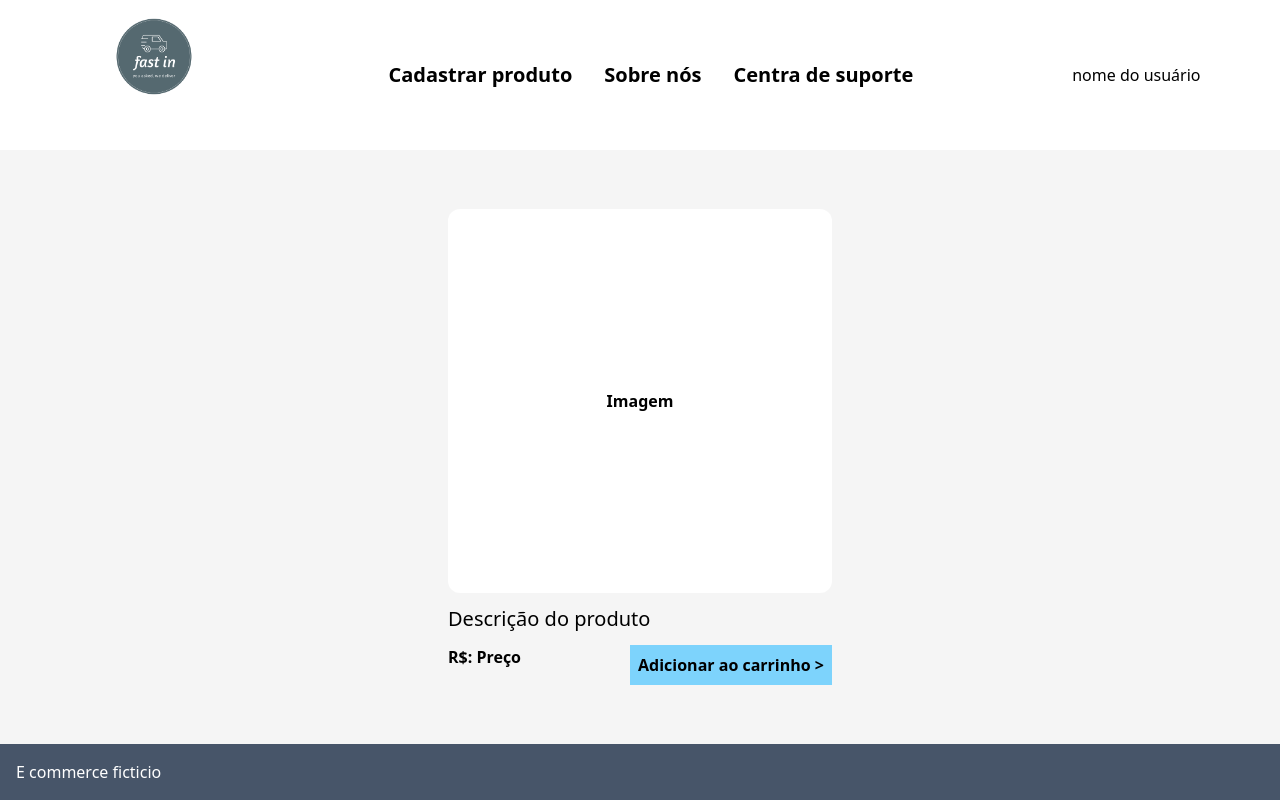
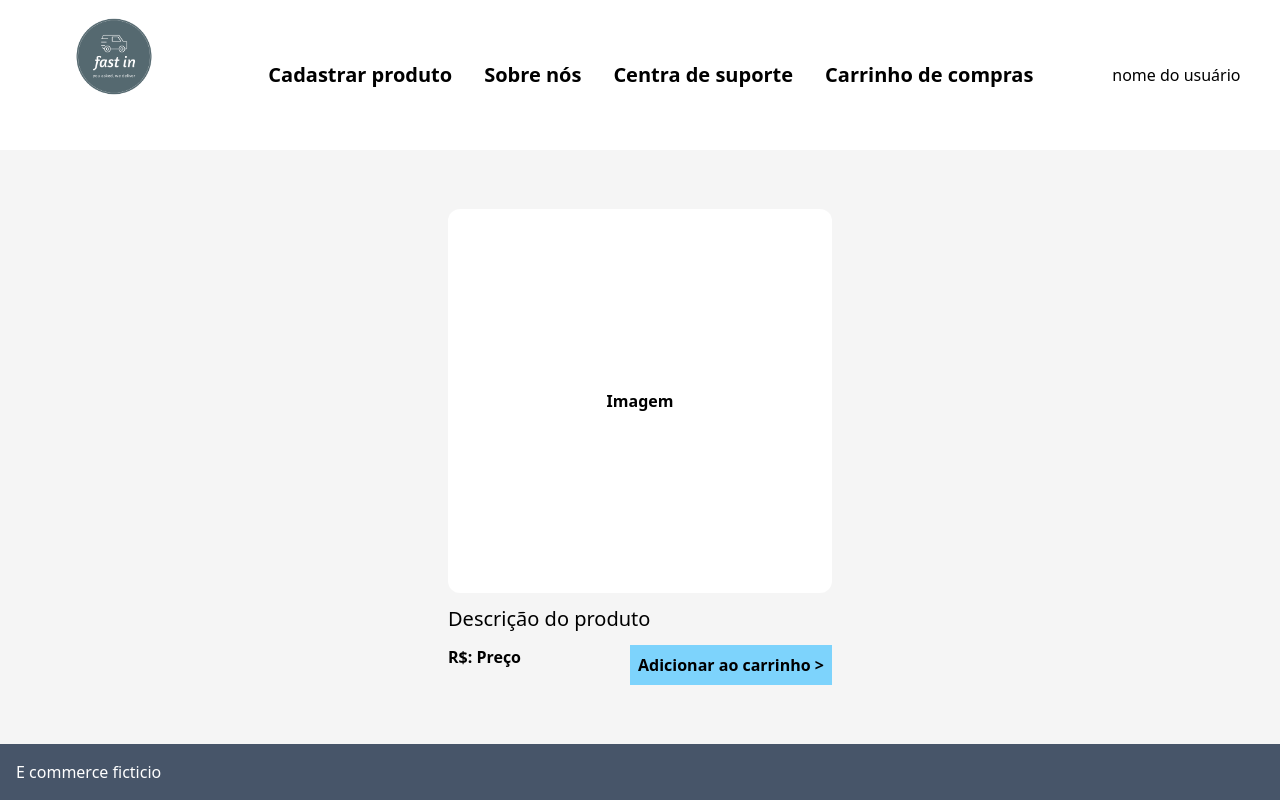
Before and after one commit to rSaydelleS/fast-in, a React (Vite) app in the folder Front-End/ecommerce/: page /home in a window 1280 px wide. Built offline with nearby package versions, Linux system fonts and the light colour scheme.

Commit message:
Adicionando o Carrinho no Header

```diff
--- a/Front-End/ecommerce/src/components/Header/Header.jsx
+++ b/Front-End/ecommerce/src/components/Header/Header.jsx
@@ -17,6 +17,11 @@ const Header = () => {
       id: 3,
       description: "Centra de suporte",
       link: "/ajuda",
+    },
+    {
+      id: 4,
+      description: "Carrinho de compras",
+      link: "/carrinho",
     },
   ]);
 
```
